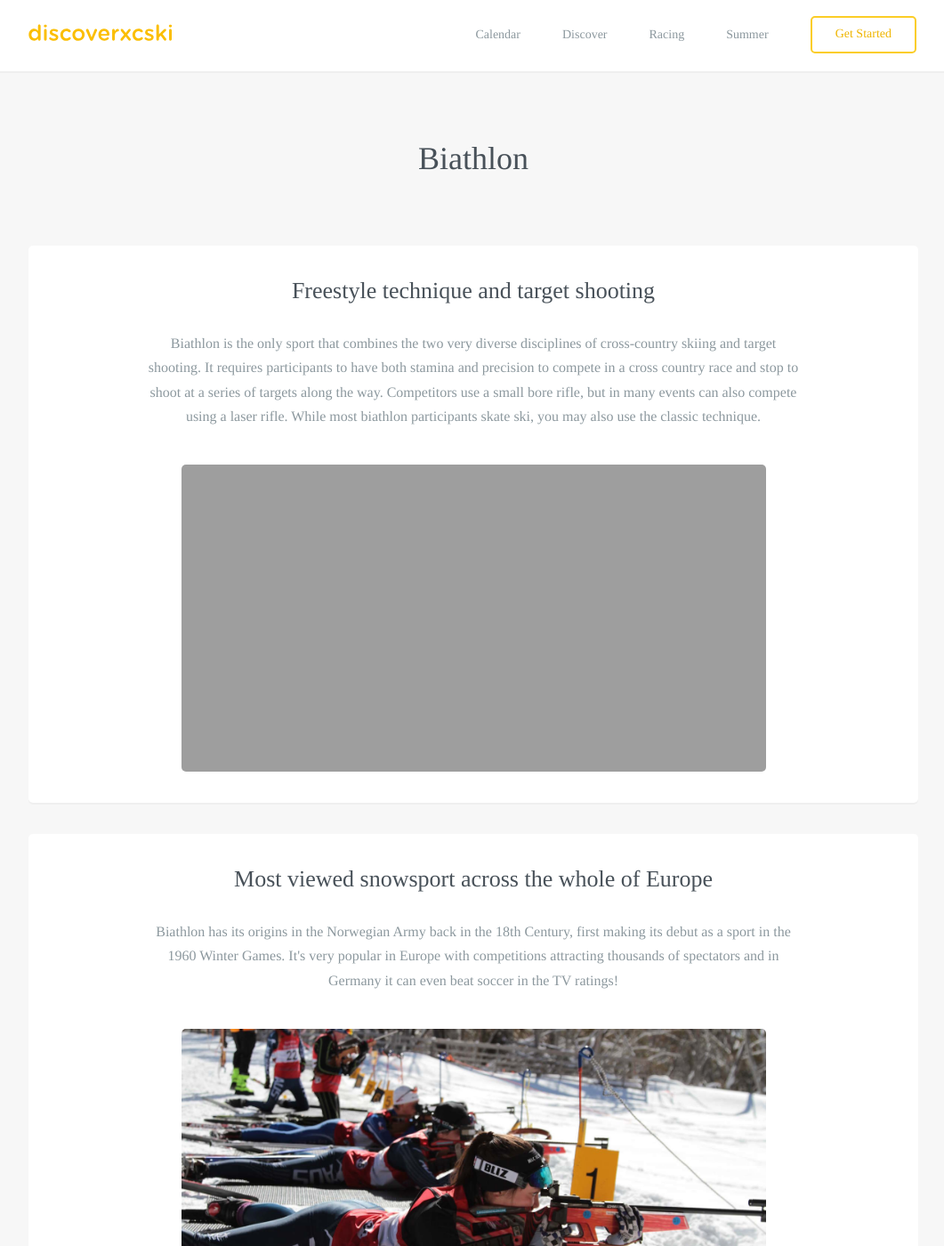
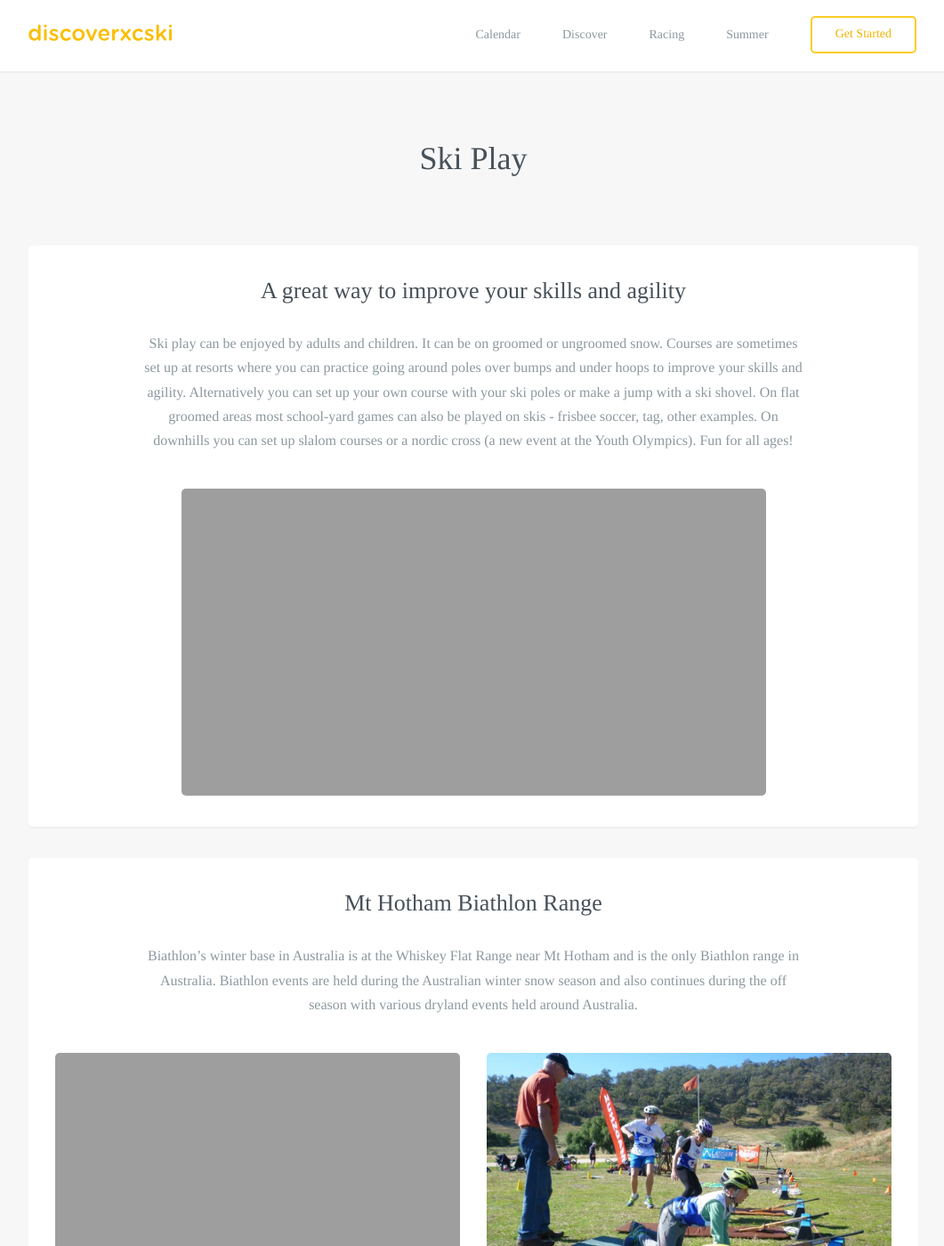
Before and after one commit to robcatto/robcatto.github.io, a Jekyll site: the page built from discoverxc/ski-play/index.html, in a window 1280 px wide and 1400 px high. Shown: the whole window at 89% size, without its empty margins (108-1169 px from the left). Built offline with Jekyll 4.4.1, drawn with Linux system fonts in a browser that asks for light colours; some web fonts are replaced; Markdown is read by kramdown in place of the engine named in the settings.

Commit message:
Update index.html

```diff
--- a/discoverxc/ski-play/index.html
+++ b/discoverxc/ski-play/index.html
@@ -29,9 +29,8 @@ layout: default
         </g>
     </g>
 </svg>
-                <h1 class="feature_heading" style="color: white;">Biathlon</h1>
-                <h2 class="feature_subheading">Come and try Laser Biathlon - suitable for all ages</h2>
-            </section>
+                <h1 class="feature_heading" style="color: white;">Ski Play</h1>
+      </section>
 
 
 
@@ -49,8 +48,8 @@ layout: default
       <div class="content">
         <div id="content1">
         <section class="mobile_section">
-                <h3>Freestyle technique and target shooting</h3>
-                <p>Biathlon is the only sport that combines the two very diverse disciplines of cross-country skiing and target shooting. It requires participants to have both stamina and precision to compete in a cross country race and stop to shoot at a series of targets along the way. Competitors use a small bore rifle, but in many events can also compete using a laser rifle. While most biathlon participants skate ski, you may also use the classic technique.
+                <h3>A great way to improve your skills and agility</h3>
+                <p>Ski play can be enjoyed by adults and children. It can be on groomed or ungroomed snow. Courses are sometimes set up at resorts where you can practice going around poles over bumps and under hoops to improve your skills and agility. Alternatively you can set up your own course with your ski poles or make a jump with a ski shovel. On flat groomed areas most school-yard games can also be played on skis - frisbee soccer, tag, other examples. On downhills you can set up slalom courses or a nordic cross (a new event at the Youth Olympics).  Fun for all ages!
                 </p>
                 <div class="one">
                 <div class="onelarge centered" style="
@@ -59,17 +58,6 @@ layout: default
                 "></div>
                 </section>
 
-
-                <section class="mobile_section">
-                    <h3>Most viewed snowsport across the whole of Europe</h3>
-                    <p>Biathlon has its origins in the Norwegian Army back in the 18th Century, first making its debut as a sport in the 1960 Winter Games.  It's very popular in Europe with competitions attracting thousands of spectators and in Germany it can even beat soccer in the TV ratings!
-                    </p>
-                    <div class="one">
-                <div class="onelarge centered" style="
-                background-image: url(http://www.discoverxcski.com/images/australianbiathlon.jpg);
-                background-size: cover;
-                "></div>
-                </section>
 
 
 
```
